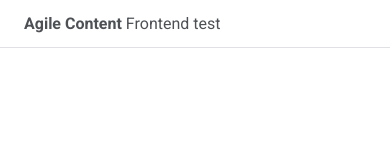
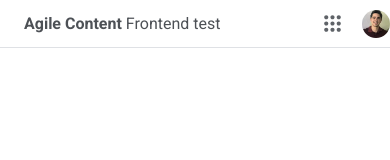
Before and after one commit to tiagomariinhoo/agile-content-frontend-test, a React (Vite) app: page / in a window 390 px wide. Shown: the top 160 px of the page. Built offline with nearby package versions, Linux system fonts and the light colour scheme; the HTML template or start-up script is replaced by a standard one; a web font is replaced by a local one.

Commit message:
Fixed home header

```diff
--- a/src/App.css
+++ b/src/App.css
@@ -7,7 +7,6 @@
 
 html, body {
   min-height: 100vh;
-  min-width: 460px;
   width: 100%;
   margin: 0;
   padding: 0;
--- a/src/components/Layout/Header/index.tsx
+++ b/src/components/Layout/Header/index.tsx
@@ -53,7 +53,7 @@
             <Input style={{ minHeight: 30 }} value={text} onKeyPress={handlePressEnter} onChange={handleChange} />
           </div>
       }
-      <div className="right-container">
+      <div className={`right-container ${isSearchPage ? `is-search-page` : ``}`}>
         <div className="icon-wrap">
           <svg className="gb_i" focusable="false" viewBox="0 0 24 24"><path d="M6,8c1.1,0 2,-0.9 2,-2s-0.9,-2 -2,-2 -2,0.9 -2,2 0.9,2 2,2zM12,20c1.1,0 2,-0.9 2,-2s-0.9,-2 -2,-2 -2,0.9 -2,2 0.9,2 2,2zM6,20c1.1,0 2,-0.9 2,-2s-0.9,-2 -2,-2 -2,0.9 -2,2 0.9,2 2,2zM6,14c1.1,0 2,-0.9 2,-2s-0.9,-2 -2,-2 -2,0.9 -2,2 0.9,2 2,2zM12,14c1.1,0 2,-0.9 2,-2s-0.9,-2 -2,-2 -2,0.9 -2,2 0.9,2 2,2zM16,6c0,1.1 0.9,2 2,2s2,-0.9 2,-2 -0.9,-2 -2,-2 -2,0.9 -2,2zM12,8c1.1,0 2,-0.9 2,-2s-0.9,-2 -2,-2 -2,0.9 -2,2 0.9,2 2,2zM18,14c1.1,0 2,-0.9 2,-2s-0.9,-2 -2,-2 -2,0.9 -2,2 0.9,2 2,2zM18,20c1.1,0 2,-0.9 2,-2s-0.9,-2 -2,-2 -2,0.9 -2,2 0.9,2 2,2z"></path></svg>
         </div>
--- a/src/components/Layout/Header/styles.css
+++ b/src/components/Layout/Header/styles.css
@@ -76,7 +76,12 @@
   justify-content: center;
   margin-left: 1rem;
 
+  @media(max-width: 960px) {
+    margin-left: auto;
+  }
+}
 
+.is-search-page {
   @media (max-width: 540px) {
     display: none;
   }
--- a/src/pages/Search/Results/styles.css
+++ b/src/pages/Search/Results/styles.css
@@ -7,8 +7,8 @@
     }
   }
 
-  .results-container>li+li {
-    margin-top: 1rem;
+  .results-container > li + li {
+    margin-top: 1.5rem;
   }
 
   .result-item {
```
